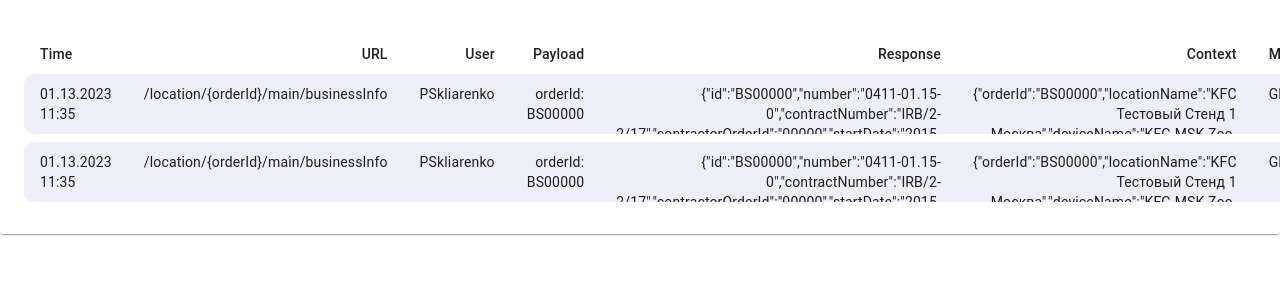
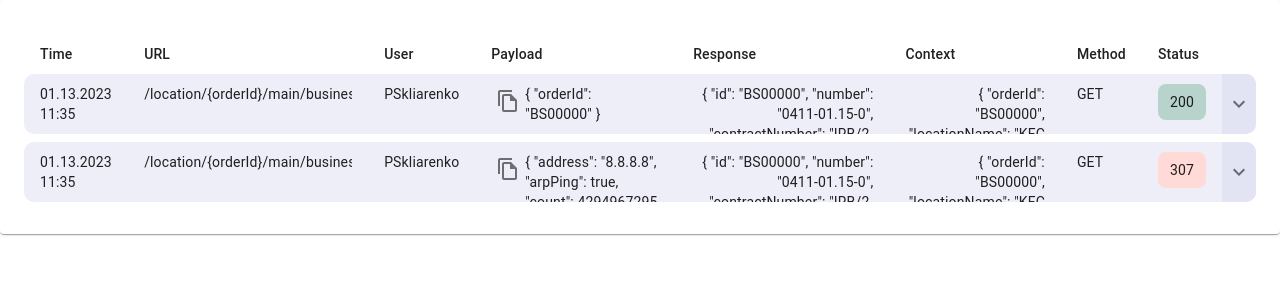
Before and after one commit to SergeyRomadin/bsh-table, a React (Create React App) app: page / in a window 1280 px wide. Shown: the top 300 px of the page. Built offline with nearby package versions, Linux system fonts and the light colour scheme.

Commit message:
add: copybtn

```diff
--- a/src/CollapsibleTable/index.tsx
+++ b/src/CollapsibleTable/index.tsx
@@ -13,50 +13,46 @@ import Paper from "@mui/material/Paper";
 import KeyboardArrowDownIcon from "@mui/icons-material/KeyboardArrowDown";
 import KeyboardArrowUpIcon from "@mui/icons-material/KeyboardArrowUp";
 import StatusCode from "../StatusCode";
+import FileCopyOutlinedIcon from "@mui/icons-material/FileCopyOutlined";
 
 function createData(
     time: string,
     url: string,
     user: string,
-    payload: string,
+    payload: {} | [],
     response: {} | [],
     context: {} | [],
     method: string,
     status: number
 ) {
-    console.log(JSON.stringify(response));
+    console.log(JSON.stringify(response, null, 1));
     return {
         time,
         url,
         user,
         payload,
-        response: JSON.stringify(response),
-        context: JSON.stringify(context),
+        response,
+        context,
         method,
         status,
     };
 }
-
-// td:first-child {
-//     border-top-left-radius: 10px;
-//     border-bottom-left-radius: 10px;
-// }
-// td:last-child {
-//     border-bottom-right-radius: 10px;
-//     border-top-right-radius: 10px;
-// }
 
 function Row(props: { row: ReturnType<typeof createData> }) {
     const { row } = props;
     const [open, setOpen] = React.useState(false);
     const collapsedSize = "50px";
 
+    function handlerCopy(text: string) {
+        navigator.clipboard.writeText(text);
+    }
+
     return (
         <React.Fragment>
             <TableRow
             // sx={{ "& > *": { borderBottom: "unset" } }}
             >
-                <TableCell sx={{}} align="left">
+                <TableCell sx={{ maxWidth: "120px" }} align="left">
                     <Collapse
                         collapsedSize={collapsedSize}
                         in={open}
@@ -65,7 +61,7 @@ function Row(props: { row: ReturnType<typeof createData> }) {
                         {row.time}
                     </Collapse>
                 </TableCell>
-                <TableCell sx={{}} align="right">
+                <TableCell sx={{ maxWidth: "240px" }} align="right">
                     <Collapse
                         collapsedSize={collapsedSize}
                         in={open}
@@ -83,13 +79,31 @@ function Row(props: { row: ReturnType<typeof createData> }) {
                         {row.user}
                     </Collapse>
                 </TableCell>
-                <TableCell align="right">
+                <TableCell
+                    sx={{
+                        display: "flex",
+                        flexWrap: "nowrap",
+                        alignItems: "start",
+                    }}
+                    align="left"
+                >
+                    <IconButton
+                        onClick={() => {
+                            handlerCopy(
+                                JSON.stringify(row.payload, null, "\t")
+                            );
+                        }}
+                        size="small"
+                    >
+                        <FileCopyOutlinedIcon />
+                    </IconButton>
                     <Collapse
+                        sx={{ width: "100%" }}
                         collapsedSize={collapsedSize}
                         in={open}
                         timeout="auto"
                     >
-                        {row.payload}
+                        {JSON.stringify(row.payload, null, "\t")}
                     </Collapse>
                 </TableCell>
                 <TableCell align="right">
@@ -98,7 +112,7 @@ function Row(props: { row: ReturnType<typeof createData> }) {
                         in={open}
                         timeout="auto"
                     >
-                        {row.response}
+                        {JSON.stringify(row.response, null, "\t")}
                     </Collapse>
                 </TableCell>
                 <TableCell align="right">
@@ -107,7 +121,7 @@ function Row(props: { row: ReturnType<typeof createData> }) {
                         in={open}
                         timeout="auto"
                     >
-                        {row.context}
+                        {JSON.stringify(row.context, null, "\t")}
                     </Collapse>
                 </TableCell>
                 <TableCell align="left">
@@ -162,7 +176,7 @@ const rows = [
         "01.13.2023 11:35",
         "/location/{orderId}/main/businessInfo",
         "PSkliarenko",
-        "orderId: BS00000",
+        { orderId: "BS00000" },
         {
             id: "BS00000",
             number: "0411-01.15-0",
@@ -190,7 +204,19 @@ const rows = [
         "01.13.2023 11:35",
         "/location/{orderId}/main/businessInfo",
         "PSkliarenko",
-        "orderId: BS00000",
+        {
+            address: "8.8.8.8",
+            arpPing: true,
+            count: 4294967295,
+            doNotFragment: true,
+            dscp: "123",
+            interface: "165.90.2.19",
+            interval: 5,
+            routingTable: "lala",
+            size: 65535,
+            srcAddress: "8.8.8.8",
+            ttl: 255,
+        },
         {
             id: "BS00000",
             number: "0411-01.15-0",
@@ -223,13 +249,13 @@ export default function CollapsibleTable() {
                 <TableHead>
                     <TableRowBase>
                         <TableCell>Time</TableCell>
-                        <TableCell align="right">URL</TableCell>
-                        <TableCell align="right">User</TableCell>
-                        <TableCell align="right">Payload</TableCell>
-                        <TableCell align="right">Response</TableCell>
-                        <TableCell align="right">Context</TableCell>
-                        <TableCell align="right">Method</TableCell>
-                        <TableCell align="right">Status</TableCell>
+                        <TableCell align="left">URL</TableCell>
+                        <TableCell align="left">User</TableCell>
+                        <TableCell align="left">Payload</TableCell>
+                        <TableCell align="left">Response</TableCell>
+                        <TableCell align="left">Context</TableCell>
+                        <TableCell align="left">Method</TableCell>
+                        <TableCell align="left">Status</TableCell>
                         <TableCell />
                     </TableRowBase>
                 </TableHead>
--- a/src/styledComponents.tsx
+++ b/src/styledComponents.tsx
@@ -16,11 +16,11 @@ export const TableRow = styled(TableRowBase)<any>(() => ({
     backgroundColor: "#eeeef9",
 
     "& td": {},
-    "& td:first-child": {
+    "& td:first-of-type": {
         borderTopLeftRadius: "10px",
         borderBottomLeftRadius: "10px",
     },
-    "& td:last-child": {
+    "& td:last-of-type": {
         borderTopRightRadius: "10px",
         borderBottomRightRadius: "10px",
         backgroundColor: "#E2E4F4",
@@ -31,4 +31,5 @@ export const TableCell = styled(TableCellBase)<any>(() => ({
     border: "none",
     padding: "10px 16px 0",
     verticalAlign: "top",
+    boxSizing: "border-box",
 }));
```
Also changed, not shown: tsconfig.json (+2 -8 lines).
